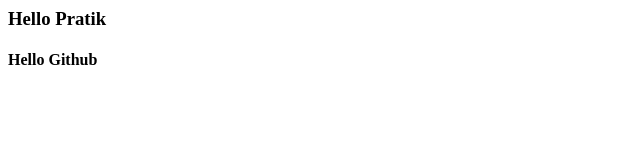
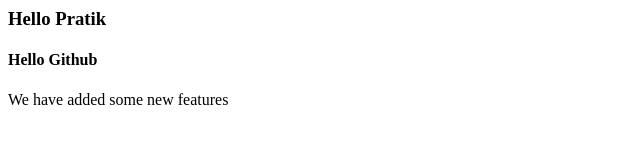
Before and after one commit to PratikMunot/demo-repo2, a plain HTML site: page index.html in a window 1280 px wide. Shown: the whole page, without its empty margins (0-640 px from the left). Drawn offline with Linux system fonts and the light colour scheme.

Commit message:
features added

```diff
--- a/index.html
+++ b/index.html
@@ -5,5 +5,6 @@
     <body>
         <h3>Hello Pratik</h3>
         <h4>Hello Github</h4>
+        <p>We have added some new features</p>
     </body>
 </html>
```
